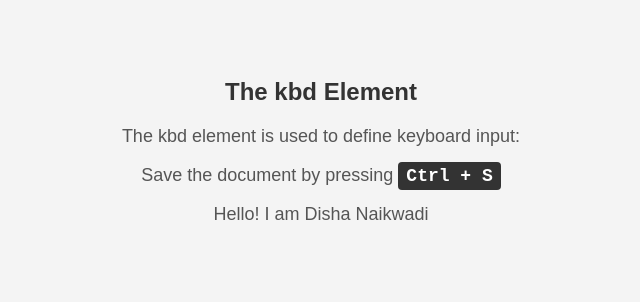
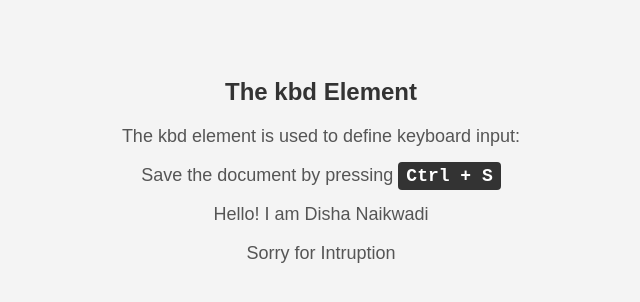
Before and after one commit to dishanaikwadi/SshRemoteRepo, a plain HTML site: page eclipse-workspace/E-commerce-Backend-main/src/index.html in a window 1280 px wide. Shown: the whole page, without its empty margins (319-959 px from the left). Drawn offline with Linux system fonts and the light colour scheme.

Commit message:
Update index.html

```diff
--- a/eclipse-workspace/E-commerce-Backend-main/src/index.html
+++ b/eclipse-workspace/E-commerce-Backend-main/src/index.html
@@ -37,6 +37,7 @@
 <p>Save the document by pressing <kbd>Ctrl + S</kbd></p>
 
 <p>Hello! I am Disha Naikwadi</p>
+    <p>Sorry for Intruption</p>
 
 </body>
 </html>
```
